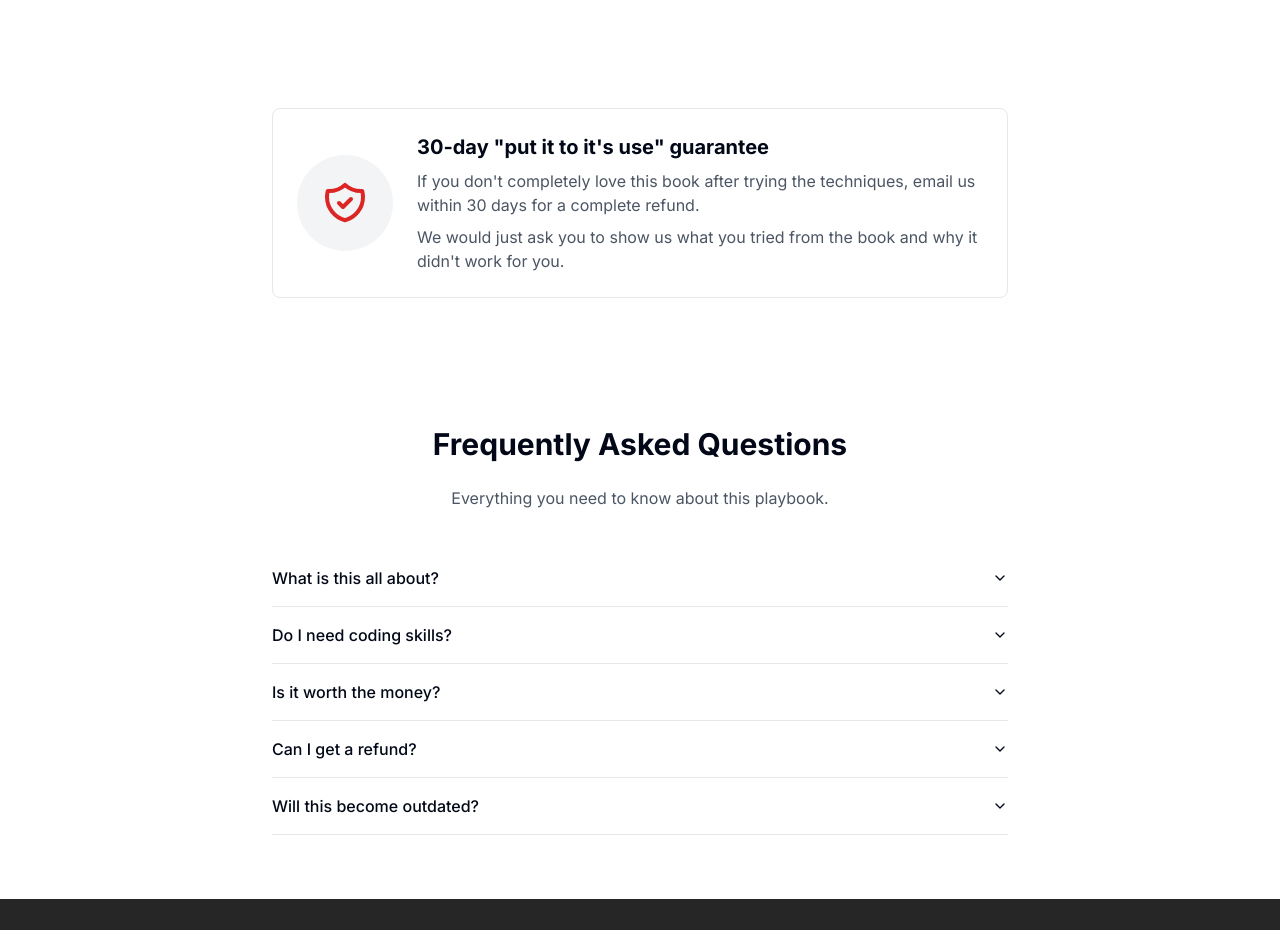
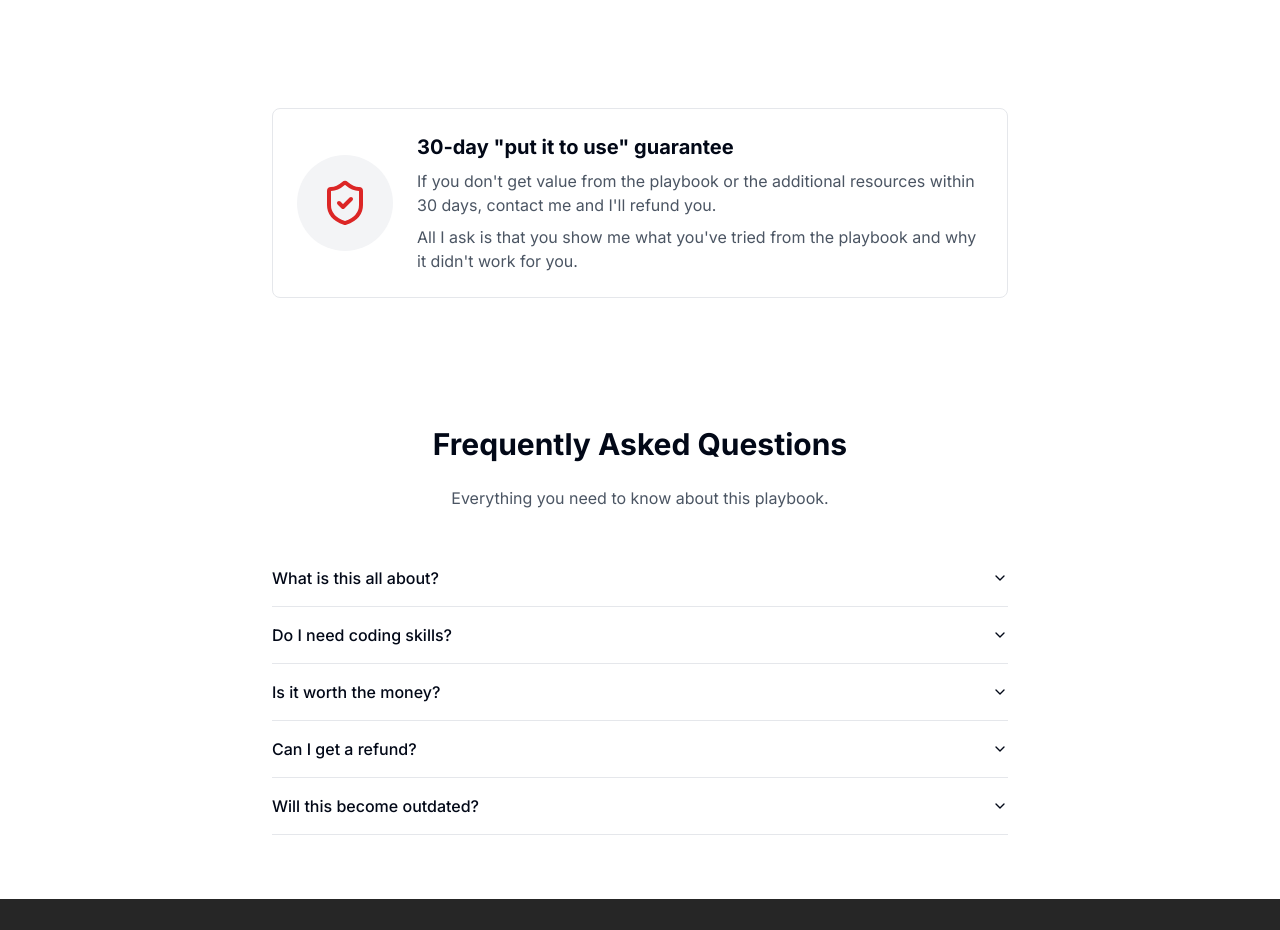
Before and after one commit to sirakinb/funnel-page-clone-it, a React (Vite) app: page / in a window 1280 px wide. Shown: the part 3120-4050 px from the top of the page. Built offline with nearby package versions, Linux system fonts and the light colour scheme.

Commit message:
Add guarantee section
Implement the 30-day guarantee section.

```diff
--- a/src/components/Guarantee.tsx
+++ b/src/components/Guarantee.tsx
@@ -1,5 +1,6 @@
 
 import React from 'react';
+import { ShieldCheck } from 'lucide-react';
 
 const Guarantee = () => {
   return (
@@ -8,18 +9,16 @@ const Guarantee = () => {
         <div className="flex flex-col md:flex-row items-center gap-6 border border-gray-200 rounded-lg p-6">
           <div className="flex-shrink-0">
             <div className="w-24 h-24 flex items-center justify-center bg-gray-100 rounded-full">
-              <svg className="w-12 h-12 text-[#DC2626]" fill="none" stroke="currentColor" viewBox="0 0 24 24" xmlns="http://www.w3.org/2000/svg">
-                <path strokeLinecap="round" strokeLinejoin="round" strokeWidth={2} d="M9 12l2 2 4-4m5.618-4.016A11.955 11.955 0 0112 2.944a11.955 11.955 0 01-8.618 3.04A12.02 12.02 0 003 9c0 5.591 3.824 10.29 9 11.622 5.176-1.332 9-6.03 9-11.622 0-1.042-.133-2.052-.382-3.016z" />
-              </svg>
+              <ShieldCheck className="w-12 h-12 text-[#DC2626]" />
             </div>
           </div>
           <div>
-            <h3 className="text-xl font-bold mb-2">30-day "put it to it's use" guarantee</h3>
+            <h3 className="text-xl font-bold mb-2">30-day "put it to use" guarantee</h3>
             <p className="text-gray-600 mb-2">
-              If you don't completely love this book after trying the techniques, email us within 30 days for a complete refund.
+              If you don't get value from the playbook or the additional resources within 30 days, contact me and I'll refund you.
             </p>
             <p className="text-gray-600">
-              We would just ask you to show us what you tried from the book and why it didn't work for you.
+              All I ask is that you show me what you've tried from the playbook and why it didn't work for you.
             </p>
           </div>
         </div>
```
